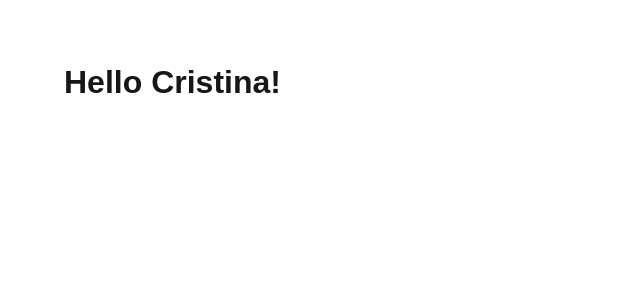
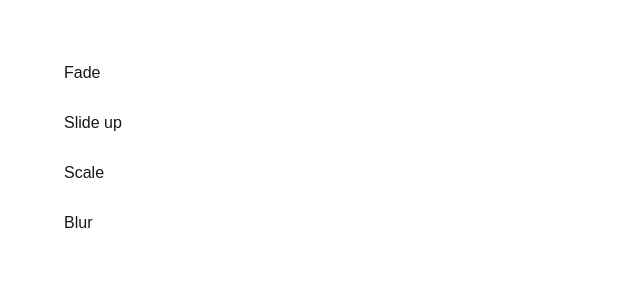
Before and after one commit to acristinaa/animations, a Next.js app: page / in a window 1280 px wide. Shown: the top 300 px of the page, without its empty margins (0-640 px from the left). Built offline with nearby package versions, Linux system fonts and the light colour scheme.

Commit message:
add variants: add fade, slide-up, scale, blur.

```diff
--- a/app/components/AnimateIn.tsx
+++ b/app/components/AnimateIn.tsx
@@ -3,24 +3,48 @@
 import { useState, useEffect, CSSProperties, ReactNode } from "react";
 import { useReducedMotion } from "../hooks/useReducedMotion";
 
+type Variant = "fade" | "slide-up" | "scale" | "blur";
+
 interface AnimateInProps {
   children: ReactNode;
+  variant?: Variant;
+  duration?: number;
+  delay?: number;
 }
 
-export function AnimateIn({ children }: AnimateInProps) {
+const hiddenStyles: Record<Variant, CSSProperties> = {
+  fade: { opacity: 0 },
+  "slide-up": { opacity: 0, transform: "translateY(24px)" },
+  scale: { opacity: 0, transform: "scale(0.92)" },
+  blur: { opacity: 0, filter: "blur(8px)" },
+};
+
+const visibleStyles: Record<Variant, CSSProperties> = {
+  fade: { opacity: 1 },
+  "slide-up": { opacity: 1, transform: "translateY(0)" },
+  scale: { opacity: 1, transform: "scale(1)" },
+  blur: { opacity: 1, filter: "blur(0)" },
+};
+
+export function AnimateIn({
+  children,
+  variant = "fade",
+  duration = 500,
+  delay = 0,
+}: AnimateInProps) {
+  const reducedMotion = useReducedMotion();
   const [visible, setVisible] = useState(false);
-  const reducedMotion = useReducedMotion();
 
   useEffect(() => {
-    const id = setTimeout(() => setVisible(true), 0);
+    const id = setTimeout(() => setVisible(true), delay);
     return () => clearTimeout(id);
-  }, []);
+  }, [delay]);
 
   const style: CSSProperties = reducedMotion
-    ? {} // just to show it for now
+    ? {}
     : {
-        opacity: visible ? 1 : 0,
-        transition: "opacity 500ms ease",
+        ...(visible ? visibleStyles[variant] : hiddenStyles[variant]),
+        transition: `opacity ${duration}ms ease, transform ${duration}ms ease, filter ${duration}ms ease`,
       };
 
   return <div style={style}>{children}</div>;
--- a/app/hooks/useReducedMotion.ts
+++ b/app/hooks/useReducedMotion.ts
@@ -2,7 +2,9 @@ import { useState, useEffect } from "react";
 
 export function useReducedMotion(): boolean {
   const [reduced, setReduced] = useState(
-    () => window.matchMedia("(prefers-reduced-motion: reduce)").matches,
+    () =>
+      typeof window !== "undefined" &&
+      window.matchMedia("(prefers-reduced-motion: reduce)").matches,
   );
 
   useEffect(() => {
--- a/app/page.tsx
+++ b/app/page.tsx
@@ -2,9 +2,24 @@ import { AnimateIn } from "./components/AnimateIn";
 
 export default function Home() {
   return (
-    <main style={{ padding: "4rem" }}>
-      <AnimateIn>
-        <h1>Hello Cristina!</h1>
+    <main
+      style={{
+        padding: "4rem",
+        display: "flex",
+        flexDirection: "column",
+        gap: "2rem",
+      }}>
+      <AnimateIn variant="fade">
+        <p>Fade</p>
+      </AnimateIn>
+      <AnimateIn variant="slide-up" delay={100}>
+        <p>Slide up</p>
+      </AnimateIn>
+      <AnimateIn variant="scale" delay={200}>
+        <p>Scale</p>
+      </AnimateIn>
+      <AnimateIn variant="blur" delay={300}>
+        <p>Blur</p>
       </AnimateIn>
     </main>
   );
```
